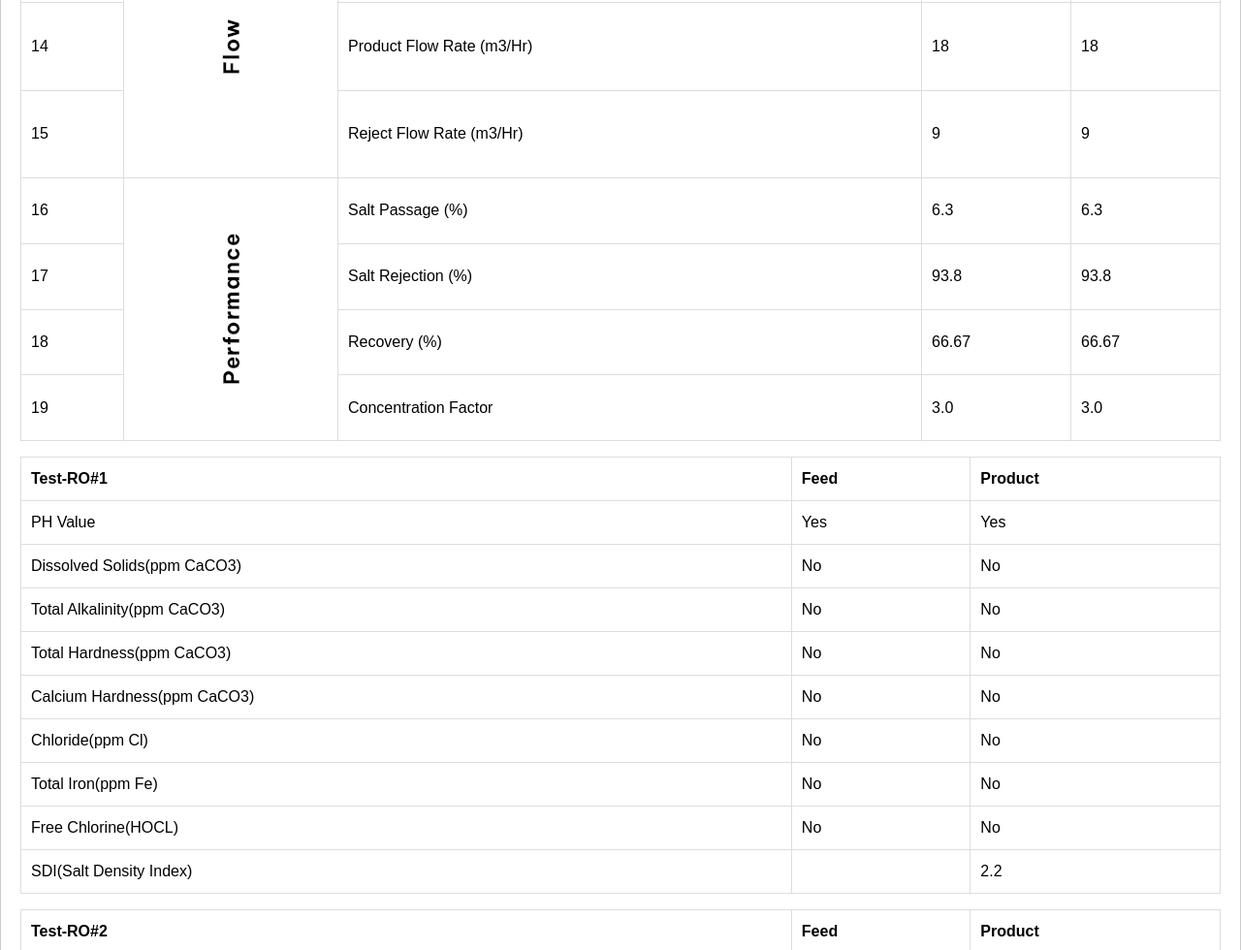
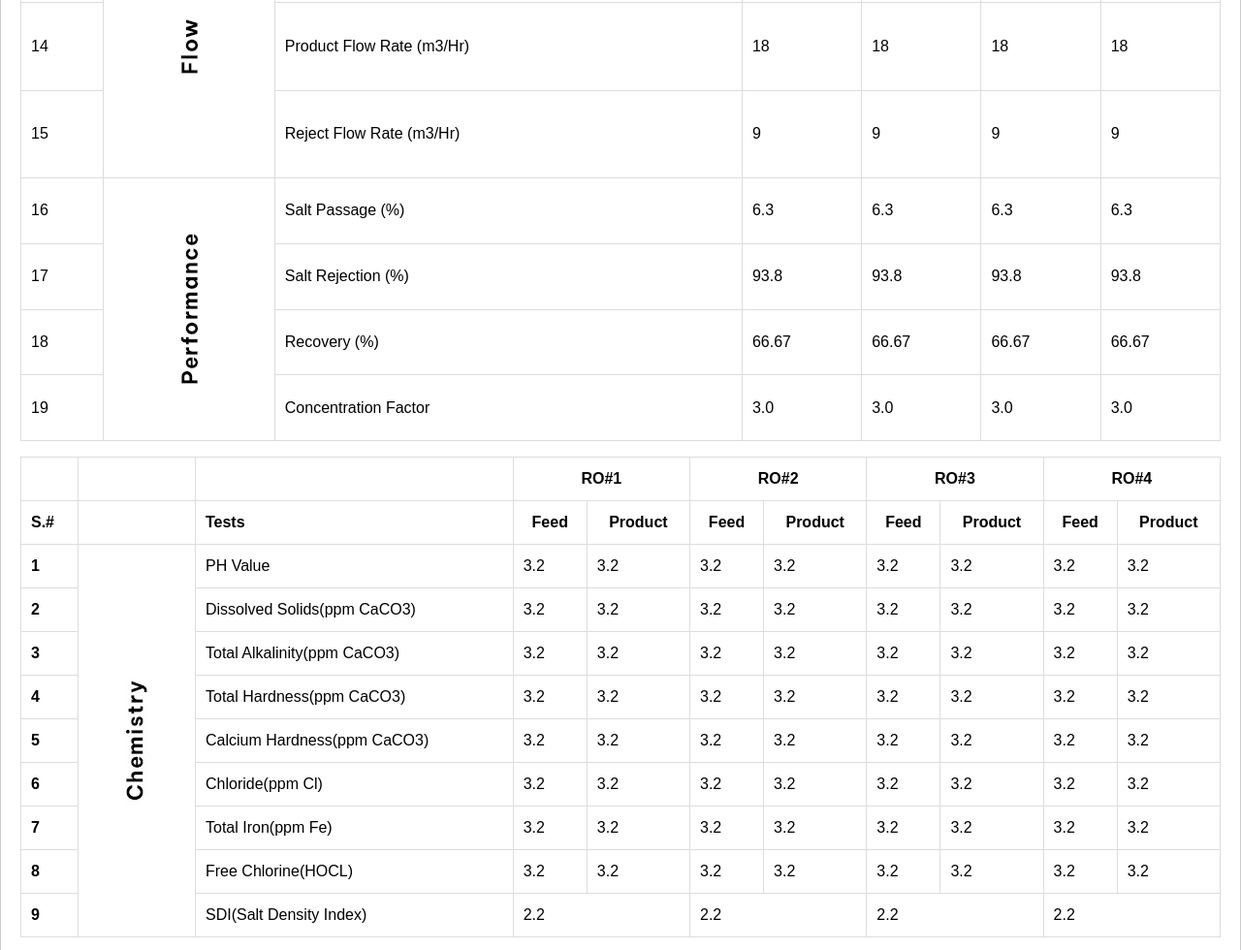
Before and after one commit to SyedHassanAli43160/CesROSHeet, a plain HTML site: page index.html in a window 1280 px wide. Shown: the part 1097-2077 px from the top of the page at 97% size. Drawn offline with nearby package versions, Linux system fonts and the light colour scheme.

Commit message:
implement changes

```diff
--- a/index.html
+++ b/index.html
@@ -59,7 +59,7 @@
                 <img src="/cesLogo.png" alt="Left Image" class="img-fluid" />
             </div>
             <div class="col-6 text-end">
-                <img src="/iso.png" alt="Right Image" class="img-fluid"  />
+                <img src="/iso.png" alt="Right Image" class="img-fluid" />
             </div>
         </div>
 
@@ -99,6 +99,8 @@
                         <th>PARAMETERS</th>
                         <th>RO # 1</th>
                         <th>RO # 2</th>
+                        <th>RO # 3</th>
+                        <th>RO # 4</th>
 
                     </tr>
                 </thead>
@@ -112,11 +114,15 @@
                         <td>Feed Water Temperature (°C)</td>
                         <td>28</td>
                         <td>28</td>
+                        <td>28</td>
+                        <td>28</td>
 
                     </tr>
                     <tr>
                         <td>2</td>
                         <td>Multimedia Inlet/Outlet (bar)</td>
+                        <td>3.6/3.4</td>
+                        <td>3.6/3.4</td>
                         <td>3.6/3.4</td>
                         <td>3.6/3.4</td>
 
@@ -126,11 +132,15 @@
                         <td>Multimedia Differential (bar)</td>
                         <td>0.2</td>
                         <td>0.2</td>
+                        <td>0.2</td>
+                        <td>0.2</td>
 
                     </tr>
                     <tr>
                         <td>4</td>
                         <td>Cartridge Filter Inlet/Outlet (bar)</td>
+                        <td>3.4/2.0</td>
+                        <td>3.4/2.0</td>
                         <td>3.4/2.0</td>
                         <td>3.4/2.0</td>
 
@@ -139,6 +149,8 @@
                     <tr>
                         <td>5</td>
                         <td>Cartridge Filter Differential (bar)</td>
+                        <td>1.4</td>
+                        <td>1.4</td>
                         <td>1.4</td>
                         <td>1.4</td>
 
@@ -154,12 +166,16 @@
                         <td>HP Pump Discharge Pressure (Psig)</td>
                         <td>-</td>
                         <td>-</td>
+                        <td>-</td>
+                        <td>-</td>
 
 
                     </tr>
                     <tr>
                         <td>7</td>
                         <td>Membrane Feed Pressure (A) (Psig)</td>
+                        <td>156.6</td>
+                        <td>156.6</td>
                         <td>156.6</td>
                         <td>156.6</td>
 
@@ -170,6 +186,8 @@
                         <td>Inter Stage Pressure (B) (Psig)</td>
                         <td>58</td>
                         <td>58</td>
+                        <td>58</td>
+                        <td>58</td>
 
 
                     </tr>
@@ -178,11 +196,15 @@
                         <td>Reject Pressure (C) (Psig)</td>
                         <td>33.35</td>
                         <td>33.35</td>
+                        <td>33.35</td>
+                        <td>33.35</td>
 
                     </tr>
                     <tr>
                         <td>10</td>
                         <td>Differential Pressure (A-B) (Psid)</td>
+                        <td>98.6</td>
+                        <td>98.6</td>
                         <td>98.6</td>
                         <td>98.6</td>
 
@@ -193,11 +215,15 @@
                         <td>Differential Pressure (B-C) (Psid)</td>
                         <td>24.65</td>
                         <td>24.65</td>
+                        <td>24.65</td>
+                        <td>24.65</td>
 
                     </tr>
                     <tr>
                         <td>12</td>
                         <td>Differential Pressure (A-C) (Psid)</td>
+                        <td>123.25</td>
+                        <td>123.25</td>
                         <td>123.25</td>
                         <td>123.25</td>
 
@@ -213,6 +239,8 @@
                         <td>Feed Flow Rate (m3/Hr)</td>
                         <td>27</td>
                         <td>27</td>
+                        <td>27</td>
+                        <td>27</td>
 
 
                     </tr>
@@ -221,12 +249,16 @@
                         <td>Product Flow Rate (m3/Hr)</td>
                         <td>18</td>
                         <td>18</td>
+                        <td>18</td>
+                        <td>18</td>
 
 
                     </tr>
                     <tr>
                         <td>15</td>
                         <td>Reject Flow Rate (m3/Hr)</td>
+                        <td>9</td>
+                        <td>9</td>
                         <td>9</td>
                         <td>9</td>
 
@@ -242,12 +274,16 @@
                         <td>Salt Passage (%)</td>
                         <td>6.3</td>
                         <td>6.3</td>
+                        <td>6.3</td>
+                        <td>6.3</td>
 
 
                     </tr>
                     <tr>
                         <td>17</td>
                         <td>Salt Rejection (%)</td>
+                        <td>93.8</td>
+                        <td>93.8</td>
                         <td>93.8</td>
                         <td>93.8</td>
 
@@ -258,6 +294,8 @@
                         <td>Recovery (%)</td>
                         <td>66.67</td>
                         <td>66.67</td>
+                        <td>66.67</td>
+                        <td>66.67</td>
 
 
                     </tr>
@@ -266,68 +304,159 @@
                         <td>Concentration Factor</td>
                         <td>3.0</td>
                         <td>3.0</td>
+                        <td>3.0</td>
+                        <td>3.0</td>
 
 
                     </tr>
                 </tbody>
             </table>
-            <table id="second-table" class="table table-bordered">
+            <table id="test-table" class="table table-bordered">
                 <thead>
                     <tr>
-                        <th>Test-RO#1</th>
-                        <th>Feed</th>
-                        <th>Product</th>
+                        <th></th>
+                        <th></th>
+                        <th></th>
+
+                        <th class="text-center" colspan="2">RO#1</th>
+                        <th class="text-center" colspan="2">RO#2</th>
+                        <th class="text-center" colspan="2">RO#3</th>
+                        <th class="text-center" colspan="2">RO#4</th>
+                    </tr>
+                    <tr>
+                        <th>S.#</th>
+                        <th></th>
+                        <th>Tests</th>
+                        <th class="text-center">Feed</th>
+                        <th class="text-center"> Product</th>
+                        <th class="text-center">Feed</th>
+                        <th class="text-center"> Product</th>
+                        <th class="text-center">Feed</th>
+                        <th class="text-center"> Product</th>
+                        <th class="text-center">Feed</th>
+                        <th class="text-center"> Product</th>
                     </tr>
                 </thead>
                 <tbody>
                     <tr>
+                        <th>1</th>
+                        <td rowspan="9" style="text-align: center;">
+                            <img src="/Chemistry.jpg" alt="Left Image" />
+                        </td>
                         <td>PH Value</td>
-                        <td>Yes</td>
-                        <td>Yes</td>
+                        <td>3.2</td>
+                        <td>3.2</td>
+                        <td>3.2</td>
+                        <td>3.2</td>
+                        <td>3.2</td>
+                        <td>3.2</td>
+                        <td>3.2</td>
+                        <td>3.2</td>
                     </tr>
                     <tr>
+                        <th>2</th>
+
                         <td>Dissolved Solids(ppm CaCO3)</td>
-                        <td>No</td>
-                        <td>No</td>
+                        <td>3.2</td>
+                        <td>3.2</td>
+                        <td>3.2</td>
+                        <td>3.2</td>
+                        <td>3.2</td>
+                        <td>3.2</td>
+                        <td>3.2</td>
+                        <td>3.2</td>
                     </tr>
                     <tr>
+                        <th>3</th>
+
                         <td>Total Alkalinity(ppm CaCO3)</td>
-                        <td>No</td>
-                        <td>No</td>
+                        <td>3.2</td>
+                        <td>3.2</td>
+                        <td>3.2</td>
+                        <td>3.2</td>
+                        <td>3.2</td>
+                        <td>3.2</td>
+                        <td>3.2</td>
+                        <td>3.2</td>
                     </tr>
                     <tr>
+                        <th>4</th>
+
                         <td>Total Hardness(ppm CaCO3)</td>
-                        <td>No</td>
-                        <td>No</td>
+                        <td>3.2</td>
+                        <td>3.2</td>
+                        <td>3.2</td>
+                        <td>3.2</td>
+                        <td>3.2</td>
+                        <td>3.2</td>
+                        <td>3.2</td>
+                        <td>3.2</td>
+
                     </tr>
                     <tr>
+                        <th>5</th>
+
                         <td>Calcium Hardness(ppm CaCO3)</td>
-                        <td>No</td>
-                        <td>No</td>
+                        <td>3.2</td>
+                        <td>3.2</td>
+                        <td>3.2</td>
+                        <td>3.2</td>
+                        <td>3.2</td>
+                        <td>3.2</td>
+                        <td>3.2</td>
+                        <td>3.2</td>
                     </tr>
                     <tr>
+                        <th>6</th>
+
                         <td>Chloride(ppm Cl)</td>
-                        <td>No</td>
-                        <td>No</td>
+                        <td>3.2</td>
+                        <td>3.2</td>
+                        <td>3.2</td>
+                        <td>3.2</td>
+                        <td>3.2</td>
+                        <td>3.2</td>
+                        <td>3.2</td>
+                        <td>3.2</td>
                     </tr>
                     <tr>
+                        <th>7</th>
+
                         <td>Total Iron(ppm Fe)</td>
-                        <td>No</td>
-                        <td>No</td>
+                        <td>3.2</td>
+                        <td>3.2</td>
+                        <td>3.2</td>
+                        <td>3.2</td>
+                        <td>3.2</td>
+                        <td>3.2</td>
+                        <td>3.2</td>
+                        <td>3.2</td>
                     </tr>
                     <tr>
+                        <th>8</th>
+
                         <td>Free Chlorine(HOCL)</td>
-                        <td>No</td>
-                        <td>No</td>
+                        <td>3.2</td>
+                        <td>3.2</td>
+                        <td>3.2</td>
+                        <td>3.2</td>
+                        <td>3.2</td>
+                        <td>3.2</td>
+                        <td>3.2</td>
+                        <td>3.2</td>
                     </tr>
                     <tr>
+                        <th>9</th>
+
                         <td>SDI(Salt Density Index)</td>
-                        <td></td>
-                        <td>2.2</td>
+                        <td colspan="2">2.2</td>
+                        <td colspan="2">2.2</td>
+                        <td colspan="2">2.2</td>
+                        <td colspan="2">2.2</td>
                     </tr>
                 </tbody>
             </table>
-            <table id="third-table" class="table table-bordered">
+            <!-- <table id="third-table" class="table table-bordered">
                 <thead>
                     <tr>
                         <th>Test-RO#2</th>
@@ -382,7 +511,7 @@
                         <td>2.2</td>
                     </tr>
                 </tbody>
-            </table>
+            </table> -->
             <div>
                 <label for="">Observations & Recommendation</label>
                 <textarea class="form-control" rows="5" cols="5" name="" id="" readonly>Product flow has been recoverd with partial recovery of membrane feed pressure and differential pressure across membrane. The feed water in use is classfied as "Surface Water" and rich in organic foulant and fine silt with SDI 15 minutes is immeasurable and the 0.45 micron choked in 90 seconds. This is recommended to take product flow 18 m3 per hour @ 50% recovery in order to ensure smooth and trouble free operation.
@@ -461,12 +590,14 @@
                 pretreatment: new Image(),
                 membrane: new Image(),
                 Flow: new Image(),
-                performance: new Image()
+                performance: new Image(),
+                chemistry: new Image()
             };
             images.pretreatment.src = '/pretreatment.png';
             images.membrane.src = '/membrane.png';
             images.Flow.src = '/flow.png';
             images.performance.src = '/performance.png';
+            images.chemistry.src = '/Chemistry.jpg';
             doc.autoTable({
                 html: '#ro-table',
                 startY: y + 5,
@@ -496,34 +627,35 @@
 
 
             // Update y after table 2
-            y = doc.lastAutoTable.finalY + 10;
+            y = doc.lastAutoTable.finalY + 45;
 
             // Table 3
             doc.autoTable({
-                html: '#second-table',
-                startY: y,
+                html: '#test-table',
+                startY: y + 5,
                 styles: { fontSize: 8 },
                 showHead: 'firstPage', theme: 'grid',
                 tableLineColor: [0, 0, 0],
+                columnStyles: {
+                    1: { cellWidth: 40 }, // image column
+
+                },
+
                 alternateRowStyles: {},
+                didDrawCell: function (data) {
+                    console.log('row', data.row.index, 'col', data.column.index, data.cell.text);
+
+                    if (data.row.index === 0 && data.column.index === 1) {
+                        doc.addImage(images.chemistry, 'JPG', data.cell.x + 15, data.cell.y + 12, 10, 40); // adjust as needed
+                    }
+                }
 
             });
 
             // Update y after table 3
             y = doc.lastAutoTable.finalY + 10;
 
-            // Table 4
-            doc.autoTable({
-                html: '#third-table',
-                startY: y,
-                styles: { fontSize: 8 },
-                showHead: 'firstPage',
-                theme: 'grid',
-                tableLineColor: [0, 0, 0],
-                alternateRowStyles: {},
-            });
 
-            y = doc.lastAutoTable.finalY + 5;
             doc.setFontSize(12);
             doc.text("Chemical Dosage Profile", 15, y);
             y += 6;
@@ -578,7 +710,7 @@
                 doc.setPage(i);
                 doc.setLineWidth(0.5); // Border thickness
                 doc.setDrawColor(150, 150, 150);
-                 doc.rect(5, 5, pageWidth - 10, pageHeight - 10); // Creates a margin of 5mm all around
+                doc.rect(5, 5, pageWidth - 10, pageHeight - 10); // Creates a margin of 5mm all around
             }
 
             // Save PDF
```
Also changed, not shown: Chemistry.jpg (added).
